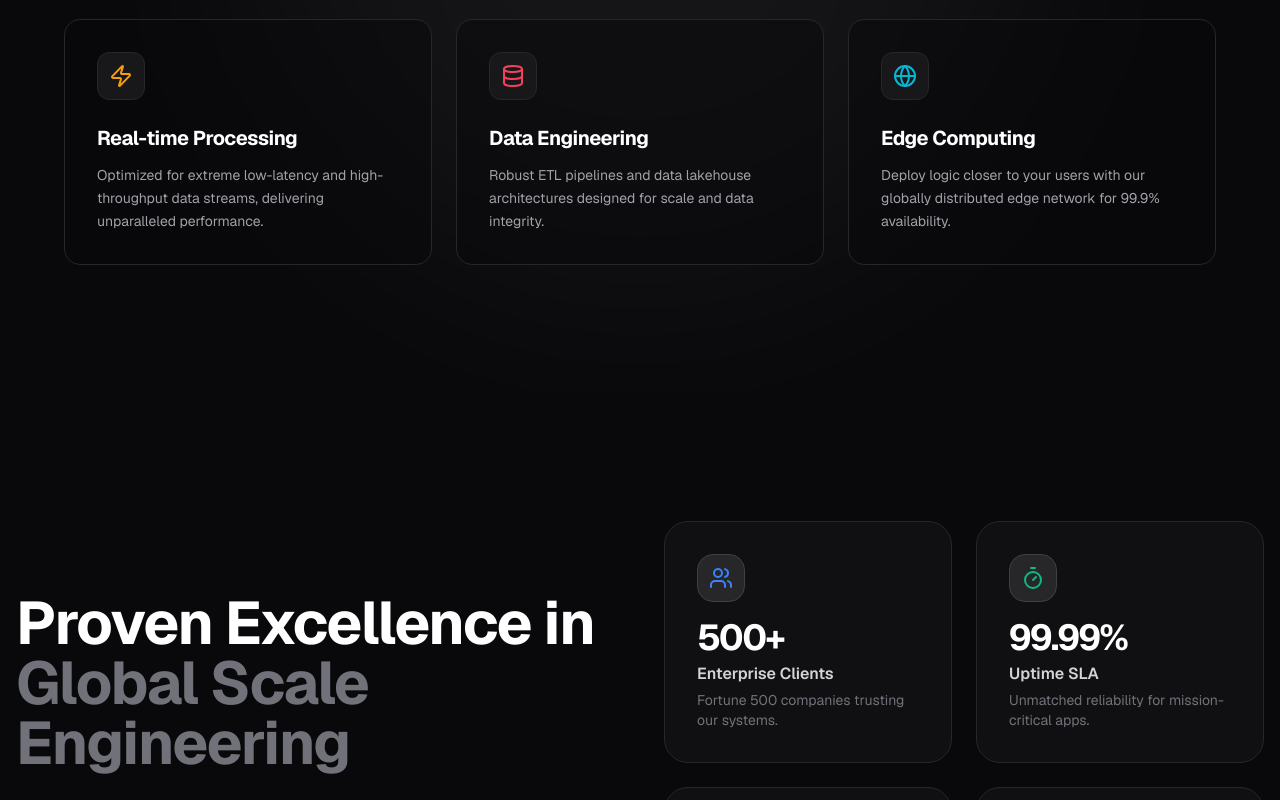
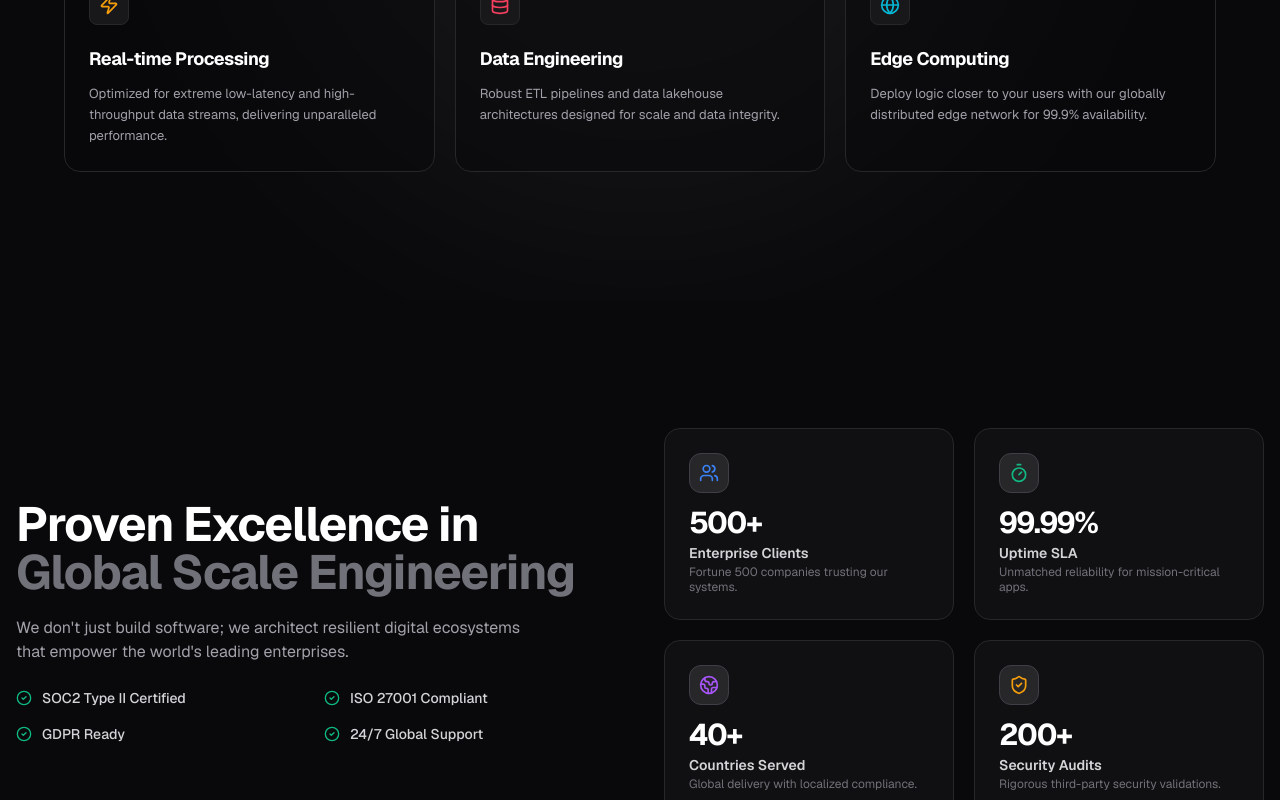
Before and after one commit to girishlade111/streamline-landing-pagee, a Next.js app: page / in a window 1280 px wide. Shown: the part 2260-3060 px from the top of the page. Built offline with nearby package versions, Linux system fonts and the light colour scheme.

Commit message:
feat: refine features and stats components

```diff
--- a/components/features.tsx
+++ b/components/features.tsx
@@ -80,16 +80,16 @@ export default function Features() {
         viewport={{ once: true, margin: "-100px" }}
         transition={{ duration: 0.5 }}
       >
-        <h2 className="font-bold text-4xl leading-[1.1] sm:text-5xl md:text-6xl bg-gradient-to-b from-white to-zinc-400 bg-clip-text text-transparent tracking-tight font-sans">
+        <h2 className="font-bold text-3xl leading-[1.1] sm:text-4xl md:text-5xl bg-gradient-to-b from-white to-zinc-400 bg-clip-text text-transparent tracking-tight font-sans">
           Cutting-Edge Solutions
         </h2>
-        <p className="mt-4 text-zinc-400 sm:text-lg max-w-[42rem] mx-auto">
+        <p className="mt-4 text-zinc-400 text-sm sm:text-base max-w-[32rem] mx-auto leading-relaxed">
           Our technology stack is built for the future. Explore the innovations that drive Amane Soft's digital transformation initiatives.
         </p>
       </motion.div>
 
       <motion.div
-        className="mx-auto grid max-w-6xl grid-cols-1 gap-6 md:grid-cols-2 lg:grid-cols-3"
+        className="mx-auto grid max-w-6xl grid-cols-1 gap-5 md:grid-cols-2 lg:grid-cols-3"
         variants={containerVariants}
         initial="hidden"
         whileInView="visible"
@@ -99,18 +99,18 @@ export default function Features() {
           <motion.div
             key={feature.name}
             variants={itemVariants}
-            className="group relative overflow-hidden rounded-2xl border bg-zinc-950/50 p-8 transition-all hover:border-primary/50 hover:bg-zinc-900/50"
+            className="group relative overflow-hidden rounded-2xl border bg-zinc-950/50 p-6 transition-all hover:border-primary/50 hover:bg-zinc-900/50"
             whileHover={{ y: -5 }}
           >
             {/* Gradient background hover effect */}
             <div className={`absolute inset-0 bg-gradient-to-br ${feature.color} opacity-0 transition-opacity duration-500 group-hover:opacity-100`} />
 
             <div className="relative z-10">
-              <div className={`flex h-12 w-12 items-center justify-center rounded-xl bg-zinc-900 border border-zinc-800 transition-all duration-300 group-hover:scale-110 group-hover:border-primary/50 ${feature.iconColor}`}>
-                <feature.icon className="h-6 w-6" />
+              <div className={`flex h-10 w-10 items-center justify-center rounded-lg bg-zinc-900 border border-zinc-800 transition-all duration-300 group-hover:scale-110 group-hover:border-primary/50 ${feature.iconColor}`}>
+                <feature.icon className="h-5 w-5" />
               </div>
-              <h3 className="mt-6 font-bold text-xl text-white tracking-tight">{feature.name}</h3>
-              <p className="mt-3 text-zinc-400 leading-relaxed text-sm font-sans">
+              <h3 className="mt-5 font-bold text-lg text-white tracking-tight">{feature.name}</h3>
+              <p className="mt-2.5 text-zinc-400 leading-relaxed text-[13px] font-sans">
                 {feature.description}
               </p>
             </div>
--- a/components/stats.tsx
+++ b/components/stats.tsx
@@ -49,51 +49,51 @@ export default function Stats() {
             viewport={{ once: true }}
             transition={{ duration: 0.6 }}
           >
-            <h2 className="text-3xl md:text-5xl lg:text-6xl font-bold tracking-tight text-white mb-6 font-sans">
+            <h2 className="text-3xl md:text-4xl lg:text-5xl font-bold tracking-tight text-white mb-5 font-sans">
               Proven Excellence in <br />
               <span className="text-zinc-500">Global Scale Engineering</span>
             </h2>
-            <p className="text-zinc-400 text-lg mb-8 max-w-lg">
+            <p className="text-zinc-400 text-sm sm:text-base mb-6 max-w-lg leading-relaxed">
               We don't just build software; we architect resilient digital ecosystems that empower the world's leading enterprises.
             </p>
 
-            <div className="grid grid-cols-2 gap-6">
-              <div className="flex items-center gap-3">
-                <CheckCircle2 className="h-5 w-5 text-emerald-500" />
-                <span className="text-zinc-300 font-medium">SOC2 Type II Certified</span>
+            <div className="grid grid-cols-2 gap-4">
+              <div className="flex items-center gap-2.5">
+                <CheckCircle2 className="h-4 w-4 text-emerald-500" />
+                <span className="text-zinc-300 font-medium text-xs sm:text-sm">SOC2 Type II Certified</span>
               </div>
-              <div className="flex items-center gap-3">
-                <CheckCircle2 className="h-5 w-5 text-emerald-500" />
-                <span className="text-zinc-300 font-medium">ISO 27001 Compliant</span>
+              <div className="flex items-center gap-2.5">
+                <CheckCircle2 className="h-4 w-4 text-emerald-500" />
+                <span className="text-zinc-300 font-medium text-xs sm:text-sm">ISO 27001 Compliant</span>
               </div>
-              <div className="flex items-center gap-3">
-                <CheckCircle2 className="h-5 w-5 text-emerald-500" />
-                <span className="text-zinc-300 font-medium">GDPR Ready</span>
+              <div className="flex items-center gap-2.5">
+                <CheckCircle2 className="h-4 w-4 text-emerald-500" />
+                <span className="text-zinc-300 font-medium text-xs sm:text-sm">GDPR Ready</span>
               </div>
-              <div className="flex items-center gap-3">
-                <CheckCircle2 className="h-5 w-5 text-emerald-500" />
-                <span className="text-zinc-300 font-medium">24/7 Global Support</span>
+              <div className="flex items-center gap-2.5">
+                <CheckCircle2 className="h-4 w-4 text-emerald-500" />
+                <span className="text-zinc-300 font-medium text-xs sm:text-sm">24/7 Global Support</span>
               </div>
             </div>
           </motion.div>
 
-          <div className="grid grid-cols-1 sm:grid-cols-2 gap-6">
+          <div className="grid grid-cols-1 sm:grid-cols-2 gap-5">
             {stats.map((stat, index) => (
               <motion.div
                 key={stat.name}
-                className="p-8 rounded-3xl bg-zinc-900/50 border border-zinc-800 hover:border-zinc-700 transition-all group"
+                className="p-6 rounded-2xl bg-zinc-900/50 border border-zinc-800 hover:border-zinc-700 transition-all group"
                 initial={{ opacity: 0, y: 20 }}
                 whileInView={{ opacity: 1, y: 0 }}
                 viewport={{ once: true }}
                 transition={{ duration: 0.5, delay: index * 0.1 }}
               >
-                <div className={`mb-4 flex h-12 w-12 items-center justify-center rounded-2xl bg-zinc-800 border border-zinc-700 group-hover:scale-110 transition-transform ${stat.color}`}>
-                  <stat.icon className="h-6 w-6" />
+                <div className={`mb-3 flex h-10 w-10 items-center justify-center rounded-xl bg-zinc-800 border border-zinc-700 group-hover:scale-110 transition-transform ${stat.color}`}>
+                  <stat.icon className="h-5 w-5" />
                 </div>
-                <div className="space-y-1">
-                  <h3 className="text-4xl font-bold tracking-tighter text-white">{stat.value}</h3>
-                  <p className="font-semibold text-zinc-300">{stat.name}</p>
-                  <p className="text-sm text-zinc-500">{stat.description}</p>
+                <div className="space-y-0.5">
+                  <h3 className="text-3xl font-bold tracking-tighter text-white">{stat.value}</h3>
+                  <p className="font-semibold text-zinc-300 text-sm">{stat.name}</p>
+                  <p className="text-xs text-zinc-500 leading-tight">{stat.description}</p>
                 </div>
               </motion.div>
             ))}
```
